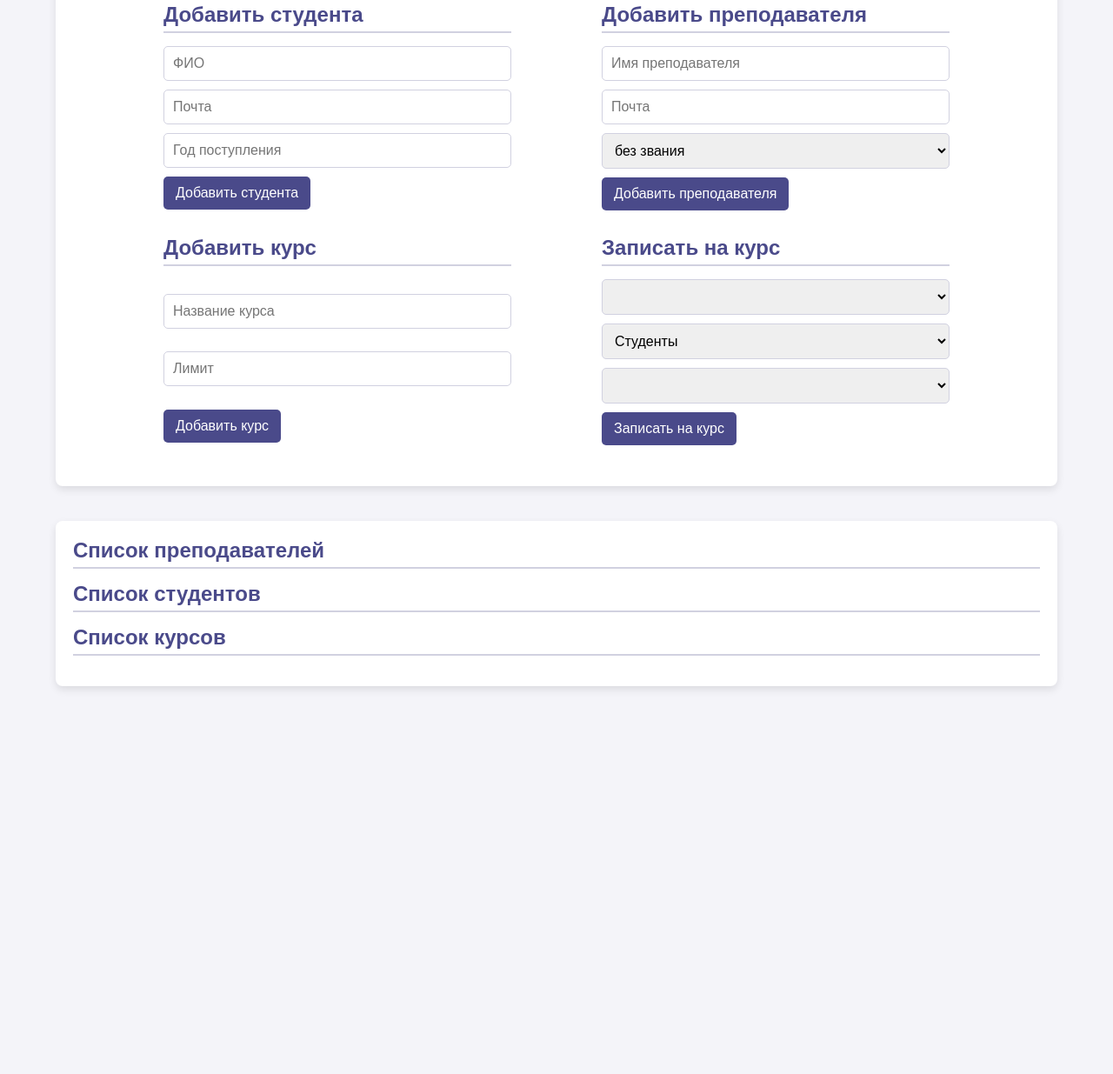
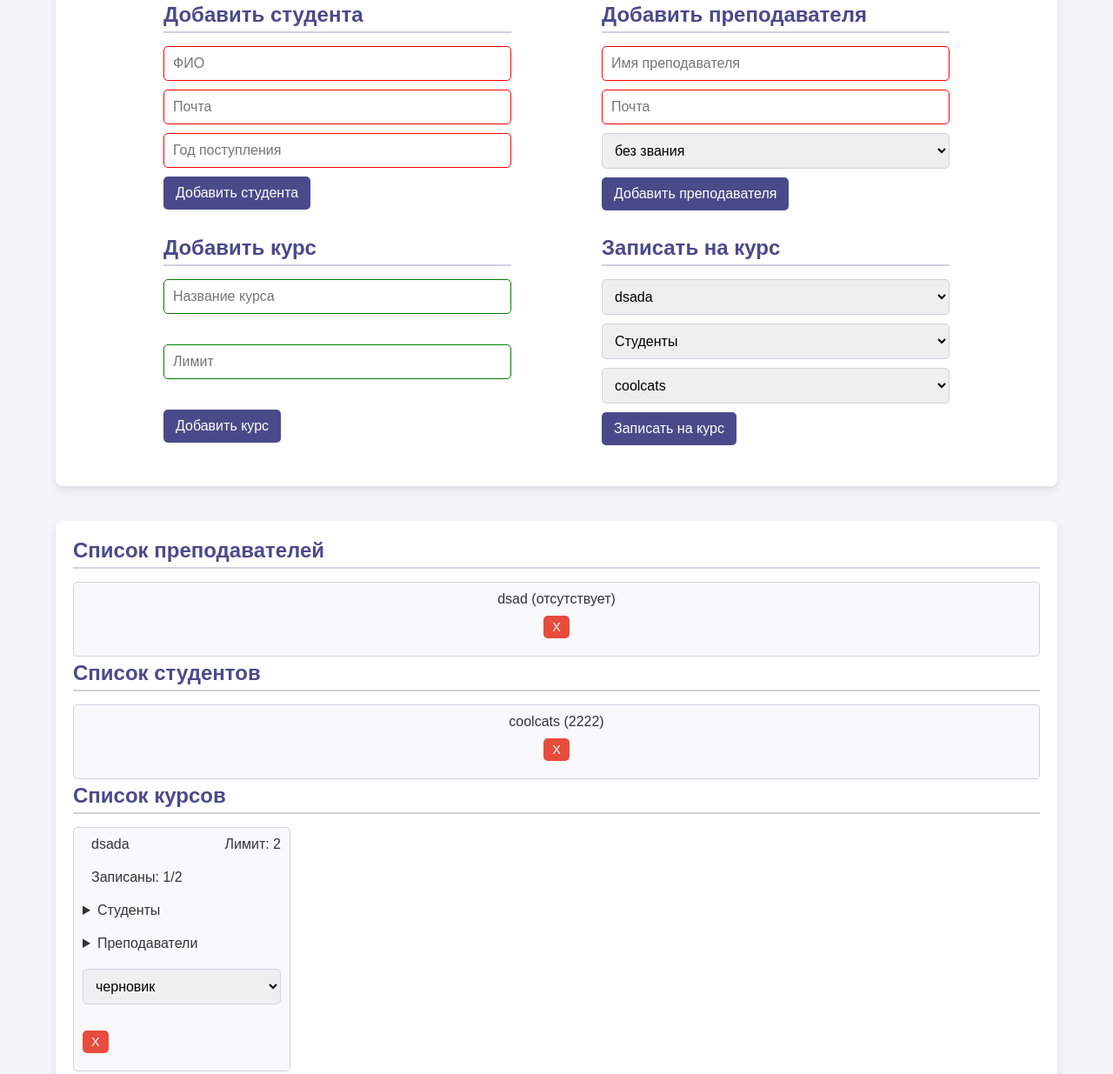
Before and after one commit to TakhirovBizhan/eduProjectTS, a website built with Vite: page index.html in a window 1280 px wide. Shown: the part 114-1349 px from the top of the page at 87% size. Before the commit the page ends 923 px from the top, so only its background shows below. Built offline with nearby package versions, Linux system fonts and the light colour scheme; data requests are answered from the project's data file.

Commit message:
fix: refactor forms using formData

```diff
--- a/db.json
+++ b/db.json
@@ -1,5 +1,35 @@
 {
-  "teachers": [],
-  "students": [],
-  "courses": []
+  "teachers": [
+    {
+      "id": "a1ff3f68-b39d-4c8d-b556-5212f5a45471",
+      "name": "dsad",
+      "email": "dsad@dsa",
+      "academicDegree": "отсутствует"
+    }
+  ],
+  "students": [
+    {
+      "id": "bc709c9f-09b2-4e78-89cc-b64ec2f39aea",
+      "name": "coolcats",
+      "email": "coolcats@mail.com",
+      "entranceYear": 2222
+    }
+  ],
+  "courses": [
+    {
+      "id": "03175441-e93a-4373-913a-c98eb9f7fab5",
+      "name": "dsada",
+      "limit": 2,
+      "status": "черновик",
+      "students": [],
+      "teachers": [
+        {
+          "id": "a1ff3f68-b39d-4c8d-b556-5212f5a45471",
+          "name": "dsad",
+          "email": "dsad@dsa",
+          "academicDegree": "отсутствует"
+        }
+      ]
+    }
+  ]
 }
--- a/index.html
+++ b/index.html
@@ -13,21 +13,25 @@
     <div class="form__block">
       <div>
         <h2>Добавить студента</h2>
-        <input type="text" id="studentName" placeholder="ФИО">
-        <input type="email" id="studentEmail" placeholder="Почта">
-        <input type="number" id="entranceYear" placeholder="Год поступления">
-        <button id="addStudentButton">Добавить студента</button>
+        <form id="studentForm">
+          <input type="text" id="studentName" name="name" placeholder="ФИО" required>
+          <input type="email" id="studentEmail"  placeholder="Почта" autocomplete="email" name="email" required>
+          <input type="number" id="entranceYear" name="entranceYear" placeholder="Год поступления" required>
+          <button id="addStudentButton" type="submit">Добавить студента</button>
+        </form>
       </div>
       <div>
         <h2>Добавить преподавателя</h2>
-        <input type="text" id="teacherName" placeholder="Имя преподавателя">
-        <input type="email" id="teacherEmail" placeholder="Почта">
-        <select id="Ученая степень">
-          <option value="отсутствует">без звания</option>
-          <option value="к.н.">Кандидат наук</option>
-          <option value="д.н.">Доктор наук</option>
-        </select>
-        <button id="addTeacherButton">Добавить преподавателя</button>
+        <form id="teacherForm">
+          <input type="text" id="teacherName" name="name" placeholder="Имя преподавателя" required>
+          <input type="email" id="teacherEmail" placeholder="Почта" autocomplete="email" name="email" required>
+          <select name="academicDegree" id="academicDegree">
+            <option value="отсутствует">без звания</option>
+            <option value="к.н.">Кандидат наук</option>
+            <option value="д.н.">Доктор наук</option>
+          </select>
+          <button id="addTeacherButton" type="submit">Добавить преподавателя</button>
+        </form>
       </div>
     </div>
 
@@ -35,9 +39,11 @@
 
       <div class="form__block__course">
         <h2>Добавить курс</h2>
-        <input type="text" id="courseName" placeholder="Название курса">
-        <input type="number" id="courseLimit" placeholder="Лимит">
-        <button id="addCourseButton">Добавить курс</button>
+        <form id="courseForm" class="course__form">
+          <input type="text" name="name" id="courseName" placeholder="Название курса">
+          <input type="number" name="limit" id="courseLimit" placeholder="Лимит">
+          <button id="addCourseButton" type="submit">Добавить курс</button>
+        </form>
       </div>
 
       <div>
@@ -59,12 +65,12 @@
   <section>
     <div>
       <h2>Список преподавателей</h2>
-      <ul id="teacherList" style="width: 250px;"></ul>
+      <ul id="teacherList"></ul>
     </div>
 
     <div>
       <h2>Список студентов</h2>
-      <ul id="studentList" style="width: 250px; display: flex; flex-direction: column;">
+      <ul id="studentList">
       </ul>
 
       <div>
--- a/src/index.ts
+++ b/src/index.ts
@@ -5,49 +5,95 @@ import { showToast } from './toast.ts';
 const userRepo = new UserRepository();
 const courseRepo = new CourseRepository();
 
-const studentNameInput = document.getElementById('studentName') as HTMLInputElement;
-const studentEmailInput = document.getElementById('studentEmail') as HTMLInputElement;
-const entranceYearInput = document.getElementById('entranceYear') as HTMLInputElement;
 const studentList = document.getElementById('studentList') as HTMLUListElement;
 
-const teacherNameInput = document.getElementById('teacherName') as HTMLInputElement;
-const teacherEmailInput = document.getElementById('teacherEmail') as HTMLInputElement;
-const academicDegreeSelect = document.getElementById('academicDegree') as HTMLSelectElement;
 const teacherList = document.getElementById('teacherList') as HTMLUListElement;
 
-const courseNameInput = document.getElementById('courseName') as HTMLInputElement;
-const courseLimitInput = document.getElementById('courseLimit') as HTMLInputElement;
 const courseList = document.getElementById('courseList') as HTMLUListElement;
 
-document.getElementById('addStudentButton')?.addEventListener('click', async () => {
-  const student = new Student(studentNameInput.value, studentEmailInput.value, parseInt(entranceYearInput.value));
-  await userRepo.addStudent(student);
-  loadStudents();
-
-   studentNameInput.value = '';
-   studentEmailInput.value = '';
-   entranceYearInput.value = '';
-});
-
-document.getElementById('addTeacherButton')?.addEventListener('click', async () => {
-  const teacher = new Teacher(teacherNameInput.value, teacherEmailInput.value, academicDegreeSelect.value as 'отсутствует' | 'к.н.' | 'д.н.');
-  await userRepo.addTeacher(teacher);
-  loadTeachers();
-
-  teacherNameInput.value = '';
-  teacherEmailInput.value = '';
-  academicDegreeSelect.value = '';
-});
-
-document.getElementById('addCourseButton')?.addEventListener('click', async () => {
-  const course = new Course(courseNameInput.value, parseInt(courseLimitInput.value), 'черновик');
-  await courseRepo.addCourse(course);
-  loadCourses();
+const studentForm = document.getElementById('studentForm') as HTMLFormElement;
+const teacherForm = document.getElementById('teacherForm') as HTMLFormElement;
+const courseForm = document.getElementById('courseForm') as HTMLFormElement;
 
 
-  courseNameInput.value = '';
-  courseLimitInput.value = '';
-});
+//форма для добавления студента
+if (studentForm) {
+  studentForm.addEventListener("submit", handleStudentFormSubmit)
+}
+
+async function handleStudentFormSubmit(event: SubmitEvent) {
+  event.preventDefault()
+
+  try {
+    const formData = new FormData(studentForm)
+
+    const studentName = formData.get('name')?.toString()
+    const studentEmail = formData.get('email')?.toString()
+    const studentEntranceYear = Number(formData.get('entranceYear')?.toString())
+
+    if (studentName && studentEmail && studentEntranceYear) {
+      const student = new Student(studentName, studentEmail, studentEntranceYear);
+      await userRepo.addStudent(student);
+    }
+    loadStudents();
+    studentForm.reset();
+  } catch (e) {
+    console.error(e)
+  }
+}
+
+//форма для добавления преподавателя
+if (teacherForm) {
+  teacherForm.addEventListener("submit", handleTeacherFormSubmit)
+}
+
+async function handleTeacherFormSubmit(event: SubmitEvent) {
+  event.preventDefault()
+
+  try {
+    const formData = new FormData(teacherForm)
+
+    const teacherName = formData.get('name')?.toString()
+    const teacherEmail = formData.get('email')?.toString()
+    const teacherAcademicDegree = formData.get('academicDegree')?.toString()
+
+    console.log(teacherName, teacherEmail, teacherAcademicDegree)
+
+    if (teacherName && teacherEmail && teacherAcademicDegree) {
+      const teacher = new Teacher(teacherName, teacherEmail, teacherAcademicDegree as 'отсутствует' | 'к.н.' | 'д.н.');
+      await userRepo.addTeacher(teacher);
+    }
+    loadTeachers();
+    teacherForm.reset();
+  } catch (e) {
+    console.error(e)
+  }
+}
+
+//форма для добавления курса
+if (courseForm) {
+  courseForm.addEventListener("submit", handleCourseFormSubmit)
+}
+
+async function handleCourseFormSubmit(event: SubmitEvent) {
+  event.preventDefault()
+
+  try {
+    const formData = new FormData(courseForm)
+
+    const courseName = formData.get('name')?.toString()
+    const limit = Number(formData.get('limit')?.toString())
+
+    if (courseName && limit) {
+      const course = new Course(courseName, limit, 'черновик');
+      await courseRepo.addCourse(course);
+    }
+    loadCourses();
+    courseForm.reset();
+  } catch (e) {
+    console.error(e)
+  }
+}
 
 async function loadStudents() {
   const students = await userRepo.getStudents();
@@ -161,7 +207,7 @@ async function deleteCourse(id: string) {
 
 function createDeleteButton(onClick: () => void) {
   const button = document.createElement('button');
-  button.textContent = 'Удалить';
+  button.textContent = 'X';
   button.addEventListener('click', onClick);
   return button;
 }
--- a/src/style.css
+++ b/src/style.css
@@ -176,6 +176,22 @@ details ul li button {
 .form__block__course {
   display: flex;
   flex-direction: column;
+  width: 100%;
   justify-content: space-between;
-  width: 100%;
 }
+
+.course__form {
+  display: flex;
+  flex-direction: column;
+  justify-content: space-between;
+  height: 100%;
+}
+
+input:valid {
+  border: 1px solid green;
+
+}
+
+input:invalid {
+  border: 1px solid red;
+}
--- a/src/toast.ts
+++ b/src/toast.ts
@@ -11,7 +11,7 @@ export function showToast(message: string, color: 'green' | 'red') {
     if (color === 'red') {
       toast.classList.add('red_notification');
       toast.classList.remove('green_notification');
-      } else {
+    } else if (color === 'green') {
       toast.classList.add('green_notification');
       toast.classList.remove('red_notification');
     }
```
Lines whose indentation alone changed are shown as unchanged.
